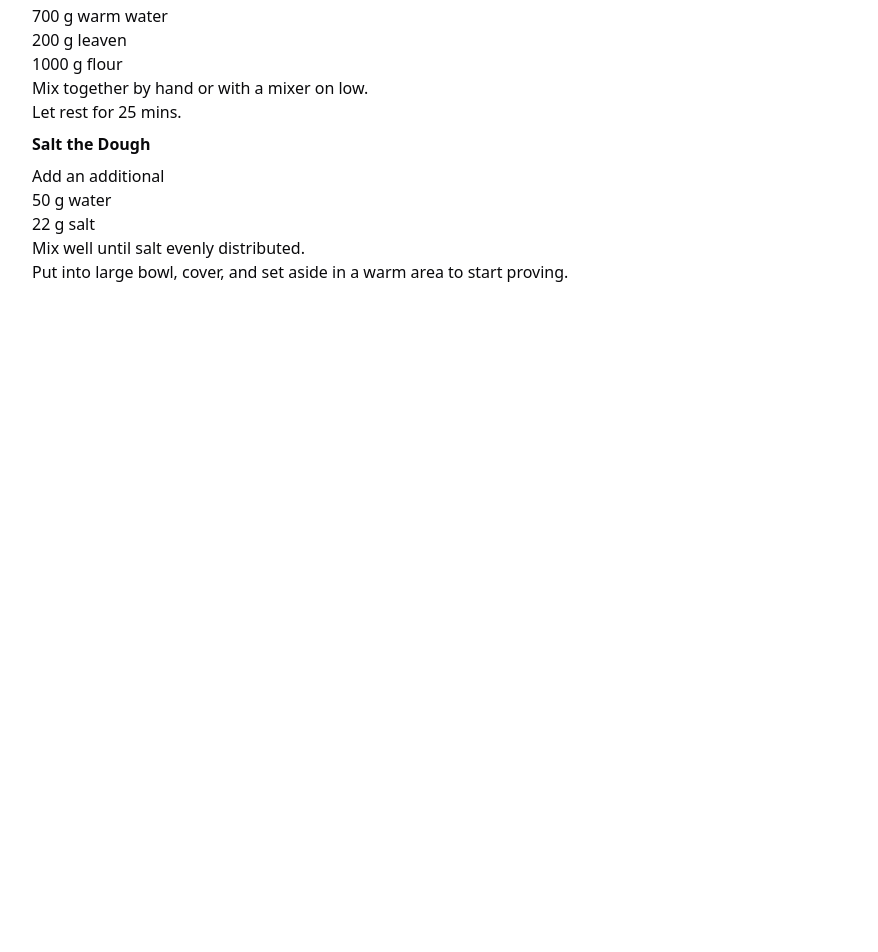
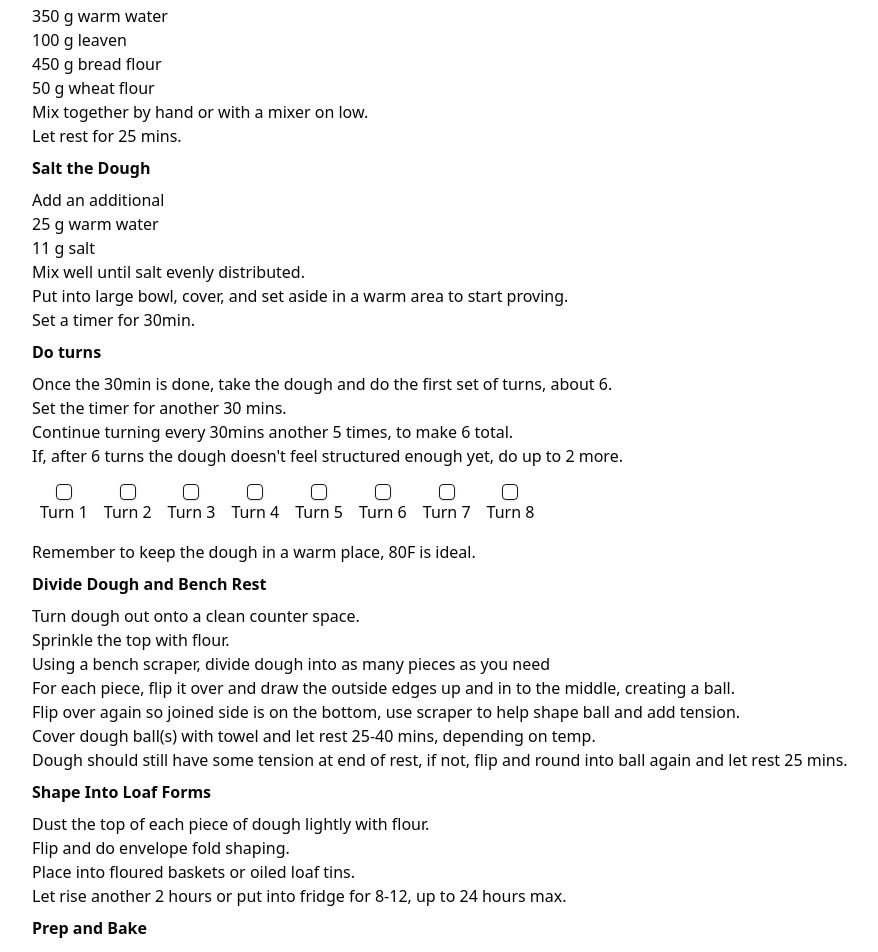
Before and after one commit to ck4adventure/bread_maker_vite, a React (Vite) app: page / in a window 1280 px wide. Shown: the part 460-1412 px from the top of the page, without its empty margins (0-878 px from the left). Before the commit the page ends 800 px from the top, so only its background shows below. Built offline with nearby package versions, Linux system fonts and the light colour scheme.

Commit message:
initial page layout

```diff
--- a/package.json
+++ b/package.json
@@ -10,6 +10,7 @@
     "preview": "vite preview"
   },
   "dependencies": {
+    "@radix-ui/react-checkbox": "^1.1.3",
     "@radix-ui/react-select": "^2.1.4",
     "@radix-ui/react-toggle": "^1.1.1",
     "@radix-ui/react-toggle-group": "^1.1.1",
--- a/src/App.tsx
+++ b/src/App.tsx
@@ -1,6 +1,8 @@
 import './App.css'
 import { Input } from './components/ui/input';
 import { ToggleGroup, ToggleGroupItem } from './components/ui/toggle-group';
+import { Checkbox } from "@/components/ui/checkbox"
+
 import { useState } from 'react';
 import {
 	Select,
@@ -26,7 +28,18 @@ const factoredLeavenWaterAmount = 50; // for 1 1kg loaf (2lb loaf)
 const factoredLeavenFlourAmount = 50; // for 1kg loaf (2lb loaf)
 const factoredLeavenStarterAmount = 0.5; // half tablespoon for each loaf
 
+// LOAF TYPE
 const loafType = "levain";
+
+// INGREDIENTS LEVAIN
+// dough factor 1 kg
+const breadFlour = 450;
+const wheatFlour = 50;
+const leaven = 100;
+const water = 350;
+
+const addSalt = 11;
+const addWater = 25;
 
 
 function App() {
@@ -106,21 +119,93 @@ function App() {
 				<div id='make-dough'>
 					<div className='my-2 font-bold'>Make the Dough</div>
 					<div className='my-2'>Ingredients</div>
-					<p>700 g warm water</p>
-					<p>200 g leaven</p>
-					<p>1000 g flour</p>
+					<p>{water * doughFactor} g warm water</p>
+					<p>{leaven * doughFactor} g leaven</p>
+					<p>{breadFlour * doughFactor} g bread flour</p>
+					<p>{wheatFlour * doughFactor} g wheat flour</p>
 					<p>Mix together by hand or with a mixer on low.</p>
 					<p>Let rest for 25 mins.</p>
 				</div>
-				<div>
+				<div id='salt-dough'>
 					<div className='my-2 font-bold'>Salt the Dough</div>
 					<p>Add an additional</p>
-					<p>50 g water</p>
-					<p>22 g salt</p>
+					<p>{addWater * doughFactor} g warm water</p>
+					<p>{addSalt * doughFactor} g salt</p>
 					<p>Mix well until salt evenly distributed.</p>
 					<p>Put into large bowl, cover, and set aside in a warm area to start proving.</p>
+					<p>Set a timer for 30min.</p>
 				</div>
-				<div id='do-turns'></div>
+				<div id='do-turns'>
+					<div className='my-2 font-bold'>Do turns</div>
+					<p>Once the 30min is done, take the dough and do the first set of turns, about 6.</p>
+					<p>Set the timer for another 30 mins.</p>
+					<p>Continue turning every 30mins another 5 times, to make 6 total.</p>
+					<p>If, after 6 turns the dough doesn't feel structured enough yet, do up to 2 more.</p>
+					<div id='turns-checkboxes' className='flex my-2'>
+						<div className='m-2 flex flex-col items-center'>
+							<Checkbox />
+							<p>Turn 1</p>
+						</div>
+						<div className='m-2 flex flex-col items-center'>
+							<Checkbox />
+							<p>Turn 2</p>
+						</div>
+						<div className='m-2 flex flex-col items-center'>
+							<Checkbox />
+							<p>Turn 3</p>
+						</div>
+						<div className='m-2 flex flex-col items-center'>
+							<Checkbox />
+							<p>Turn 4</p>
+						</div>
+						<div className='m-2 flex flex-col items-center'>
+							<Checkbox />
+							<p>Turn 5</p>
+						</div>
+						<div className='m-2 flex flex-col items-center'>
+							<Checkbox />
+							<p>Turn 6</p>
+						</div>
+												<div className='m-2 flex flex-col items-center'>
+							<Checkbox />
+							<p>Turn 7</p>
+						</div>
+						<div className='m-2 flex flex-col items-center'>
+							<Checkbox />
+							<p>Turn 8</p>
+						</div>
+
+
+					</div>
+					<p>Remember to keep the dough in a warm place, 80F is ideal.</p>
+				</div>
+				<div id='divide-dough'>
+					<div className='my-2 font-bold'>Divide Dough and Bench Rest</div>
+					<p>Turn dough out onto a clean counter space.</p>
+					<p>Sprinkle the top with flour.</p>
+					<p>Using a bench scraper, divide dough into as many pieces as you need</p>
+					<p>For each piece, flip it over and draw the outside edges up and in to the middle, creating a ball.</p>
+					<p>Flip over again so joined side is on the bottom, use scraper to help shape ball and add tension.</p>
+					<p>Cover dough ball(s) with towel and let rest 25-40 mins, depending on temp.</p>
+					<p>Dough should still have some tension at end of rest, if not, flip and round into ball again and let rest 25 mins.</p>
+				</div>
+				<div id='shape-loaves'>
+					<div className='my-2 font-bold'>Shape Into Loaf Forms</div>
+					<p>Dust the top of each piece of dough lightly with flour.</p>
+					<p>Flip and do envelope fold shaping.</p>
+					<p>Place into floured baskets or oiled loaf tins.</p>
+					<p>Let rise another 2 hours or put into fridge for 8-12, up to 24 hours max.</p>
+				</div>
+				<div id='bake-loaves'>
+					<div className='my-2 font-bold'>Prep and Bake</div>
+					<p>If loaves in fridge, take out about 2 hours before baking time to get them to room temp</p>
+					<p>Preheat oven to 500F. If using dutch oven, put it in to preheat.</p>
+					<p>Once oven ready, if using tins, mist with a little water on top and put tins straight in.</p>
+					<p>Or, if using dutch oven, flip dough from basket, score the top, cover, and put into oven.</p>
+					<p>Optionally, can score the top of the loaves in tins at about the 6-8 min mark. Also helps to mist with steam during first 10 mins of baking.</p>
+					<p>If dutch oven, take off lid at the 20min mark.</p>
+					<p>Bake for about 40-45 mins or until top is dark golden brown.</p>
+				</div>
 			</div>
 
 		</>
--- /dev/null
+++ b/src/components/ui/checkbox.tsx
@@ -0,0 +1,28 @@
+import * as React from "react"
+import * as CheckboxPrimitive from "@radix-ui/react-checkbox"
+import { Check } from "lucide-react"
+
+import { cn } from "@/lib/utils"
+
+const Checkbox = React.forwardRef<
+  React.ElementRef<typeof CheckboxPrimitive.Root>,
+  React.ComponentPropsWithoutRef<typeof CheckboxPrimitive.Root>
+>(({ className, ...props }, ref) => (
+  <CheckboxPrimitive.Root
+    ref={ref}
+    className={cn(
+      "peer h-4 w-4 shrink-0 rounded-sm border border-primary shadow focus-visible:outline-none focus-visible:ring-1 focus-visible:ring-ring disabled:cursor-not-allowed disabled:opacity-50 data-[state=checked]:bg-primary data-[state=checked]:text-primary-foreground",
+      className
+    )}
+    {...props}
+  >
+    <CheckboxPrimitive.Indicator
+      className={cn("flex items-center justify-center text-current")}
+    >
+      <Check className="h-4 w-4" />
+    </CheckboxPrimitive.Indicator>
+  </CheckboxPrimitive.Root>
+))
+Checkbox.displayName = CheckboxPrimitive.Root.displayName
+
+export { Checkbox }
```
Also changed, not shown: 1 other file (tests, documents, lock files or other folders).
